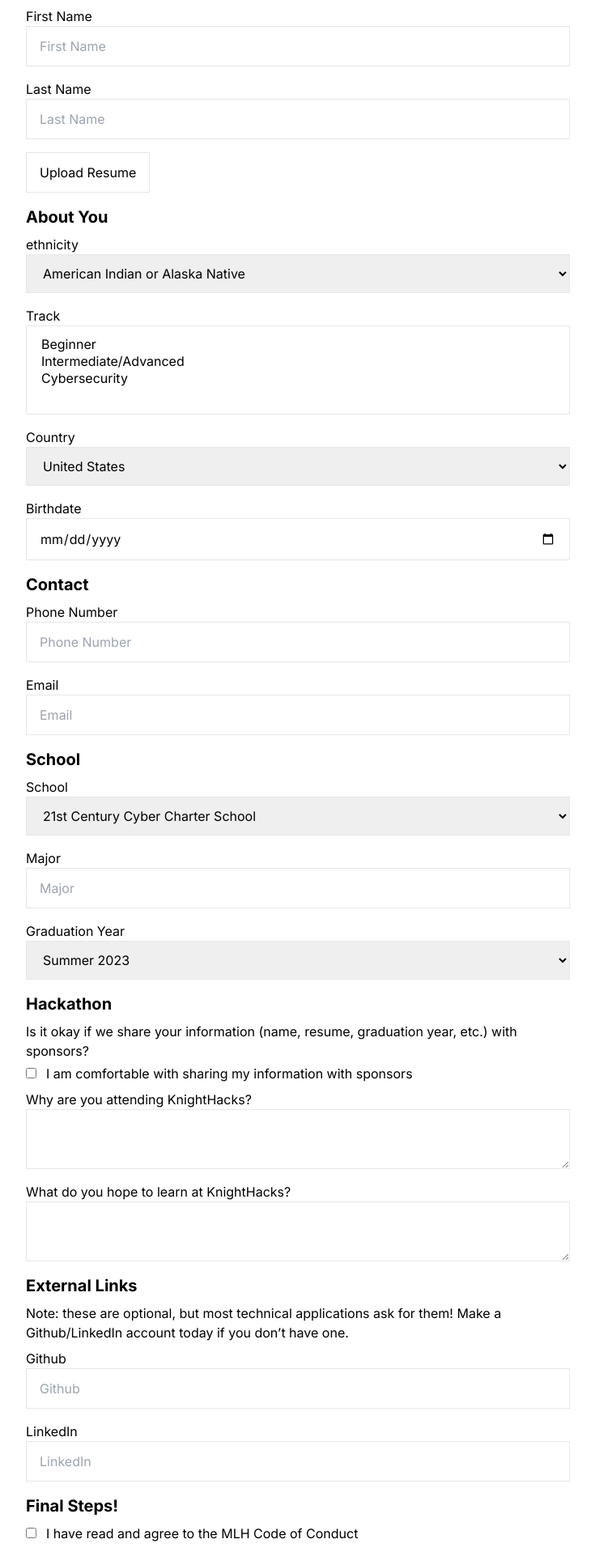
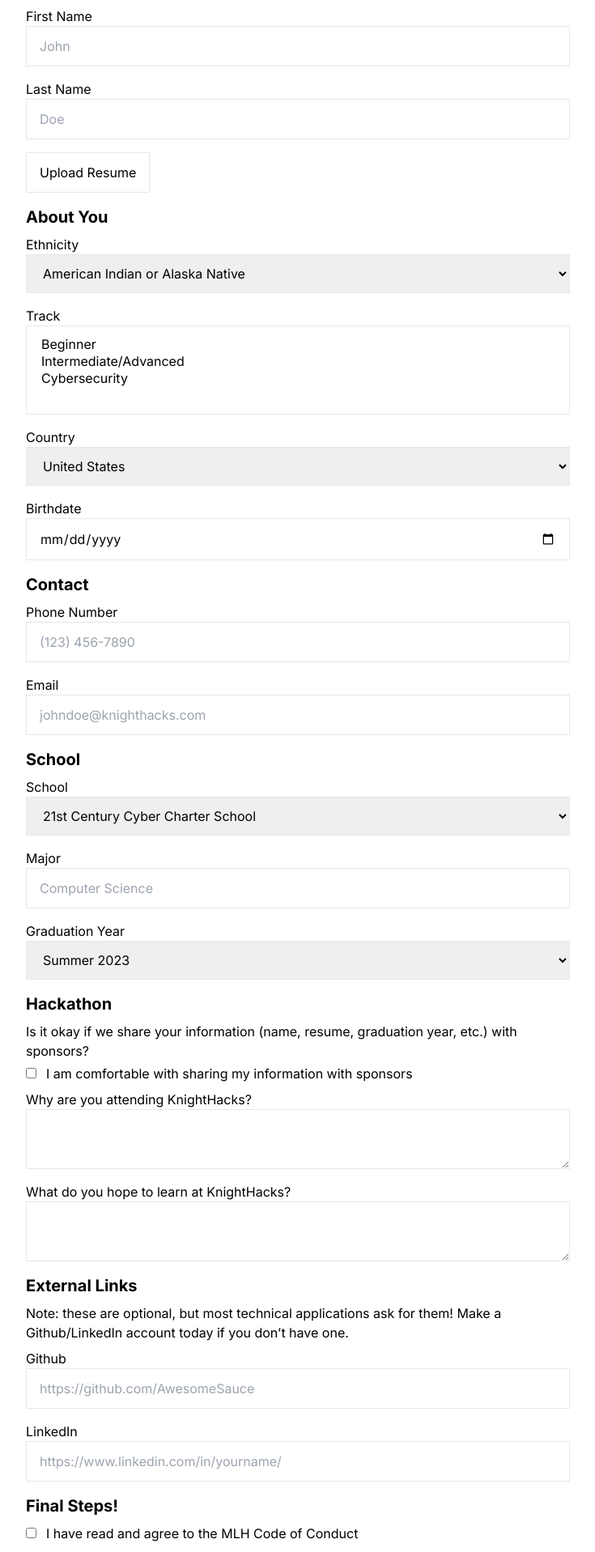
Before and after one commit to KnightHacks/hackathon-site-2023, a Next.js app: page /register in a window 1280 px wide. Shown: the part 140-2057 px from the top of the page at 81% size, without its empty margins (272-1007 px from the left). Built offline with nearby package versions, Linux system fonts and the light colour scheme.

Commit message:
Minor form fixes

```diff
--- a/src/pages/register.tsx
+++ b/src/pages/register.tsx
@@ -74,6 +74,7 @@ const Input = ({
         {label}
         {errors && (
           <span className="text-sm italic text-red-500">
+            {" "}
             - {errors.message}
           </span>
         )}
@@ -118,16 +119,26 @@ const Select = ({
   name,
   options,
   register,
+  errors,
   ...props
 }: {
   label: string;
   name: Path<Fields>;
   options: readonly string[];
   register: UseFormRegister<Fields>;
+  errors?: FieldError;
 } & HTMLProps<HTMLSelectElement>) => {
   return (
     <label className="mb-4 flex flex-col" htmlFor={props.id}>
-      {label}
+      <div>
+        {label}
+        {errors && (
+          <span className="text-sm italic text-red-500">
+            {" "}
+            - {errors.message}
+          </span>
+        )}
+      </div>
       <select
         className="border px-4 py-3"
         id={label}
@@ -194,7 +205,7 @@ const schema = z.object({
   firstName: z.string().nonempty("This field is required"),
   lastName: z.string().nonempty("This field is required"),
   resume: z.any(),
-  track: z.array(z.enum(tracks)),
+  track: z.array(z.enum(tracks)).min(1, "At least one track must be selected"),
   ethnicity: z.enum(ethnicities),
   country: z.enum(countries),
   birthdate: z.coerce.date({
@@ -248,26 +259,27 @@ export default function Register() {
           errors={errors.firstName}
           name="firstName"
           label="First Name"
-          placeholder="First Name"
+          placeholder="John"
         />
         <Input
           register={register}
           name="lastName"
           errors={errors.lastName}
           label="Last Name"
-          placeholder="Last Name"
+          placeholder="Doe"
         />
         <ResumeUpload register={register} />
         <Header>About You</Header>
         <Select
           register={register}
           name="ethnicity"
-          label="ethnicity"
+          label="Ethnicity"
           options={ethnicities}
         />
         <Select
           multiple
           register={register}
+          errors={errors.track}
           name="track"
           label="Track"
           options={tracks}
@@ -291,14 +303,14 @@ export default function Register() {
           errors={errors.phoneNumber}
           name="phoneNumber"
           label="Phone Number"
-          placeholder="Phone Number"
+          placeholder="(123) 456-7890"
         />
         <Input
           register={register}
           errors={errors.email}
           name="email"
           label="Email"
-          placeholder="Email"
+          placeholder="johndoe@knighthacks.com"
         />
         <Header>School</Header>
         <Select
@@ -312,7 +324,7 @@ export default function Register() {
           errors={errors.major}
           name="major"
           label="Major"
-          placeholder="Major"
+          placeholder="Computer Science"
         />
         <Select
           register={register}
@@ -350,14 +362,14 @@ export default function Register() {
           errors={errors.github}
           name="github"
           label="Github"
-          placeholder="Github"
+          placeholder="https://github.com/AwesomeSauce"
         />
         <Input
           register={register}
           errors={errors.linkedin}
           name="linkedin"
           label="LinkedIn"
-          placeholder="LinkedIn"
+          placeholder="https://www.linkedin.com/in/yourname/"
         />
         <Header>Final Steps!</Header>
         <Checkbox
```
